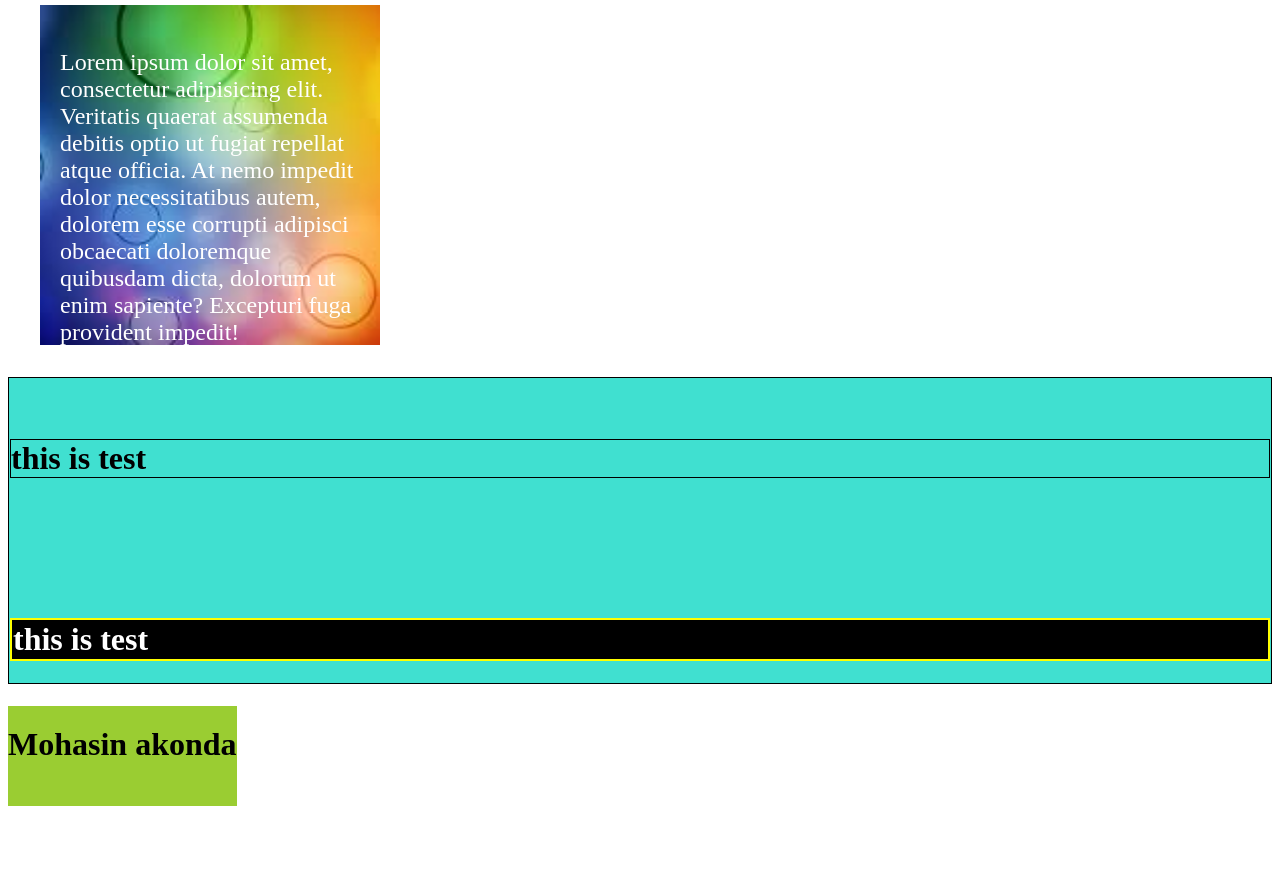
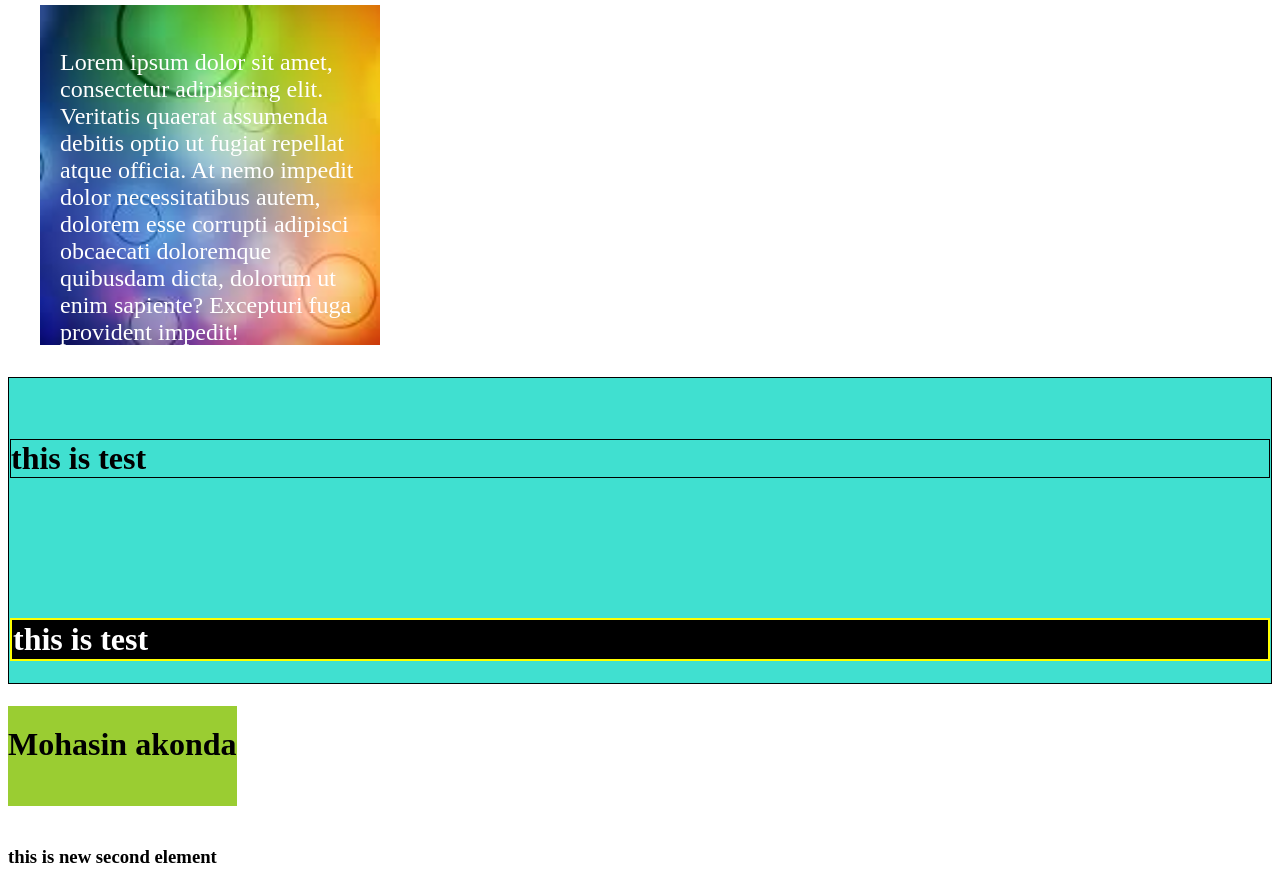
Before and after one commit to mohasinakonda/new-profile, a plain HTML site: page index.html in a window 1280 px wide. Shown: the part 1452-2339 px from the top of the page. Before the commit the page ends 2287 px from the top, so only its background shows below. Drawn offline with Linux system fonts and the light colour scheme.

Commit message:
added new line

```diff
--- a/index.html
+++ b/index.html
@@ -139,6 +139,7 @@
 			</div>
 			<h1 class="collapse--2">this is test</h1>
 		</div>
-<h1 class="hero">Mohasin akonda</h1>
+		<h1 class="hero">Mohasin akonda</h1>
+		<h3>this is new second element</h3>
 	</body>
 </html>
```
